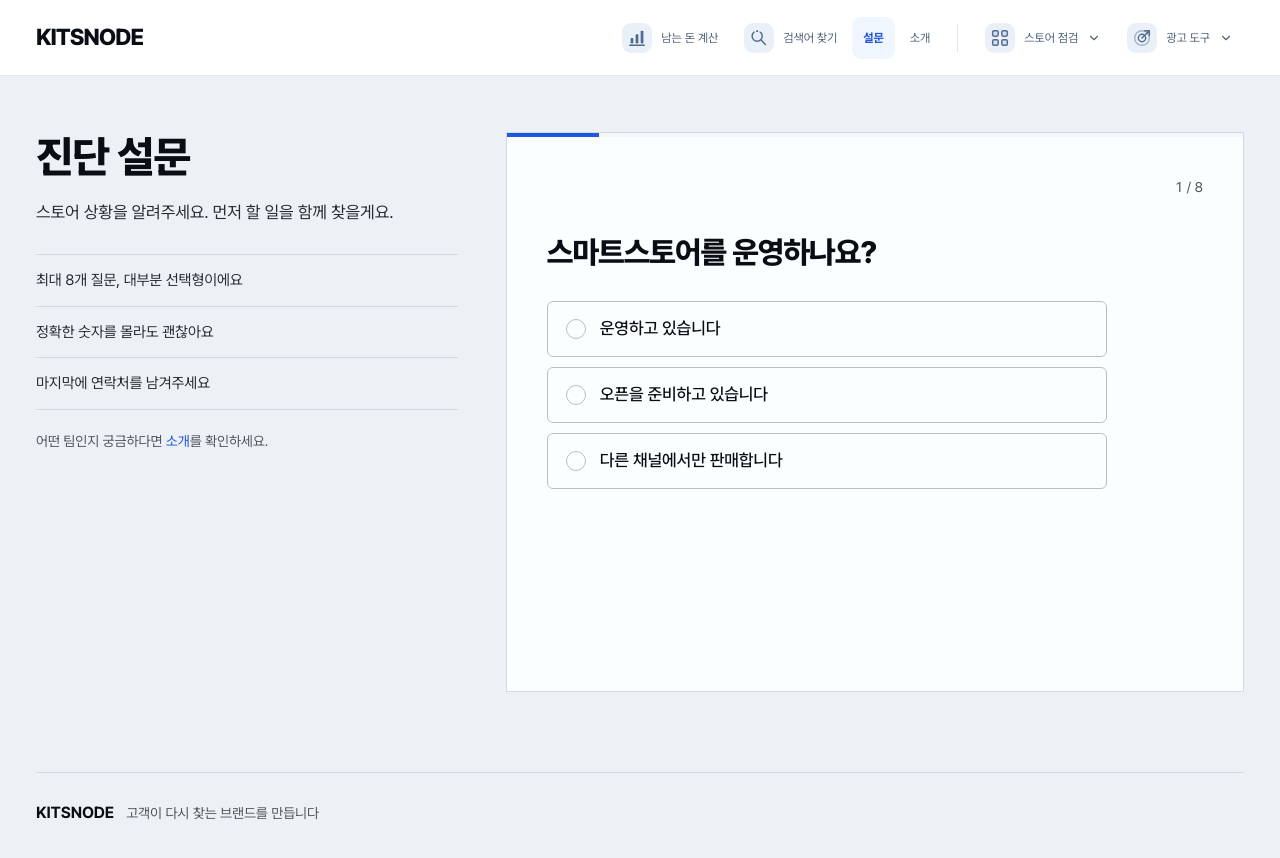
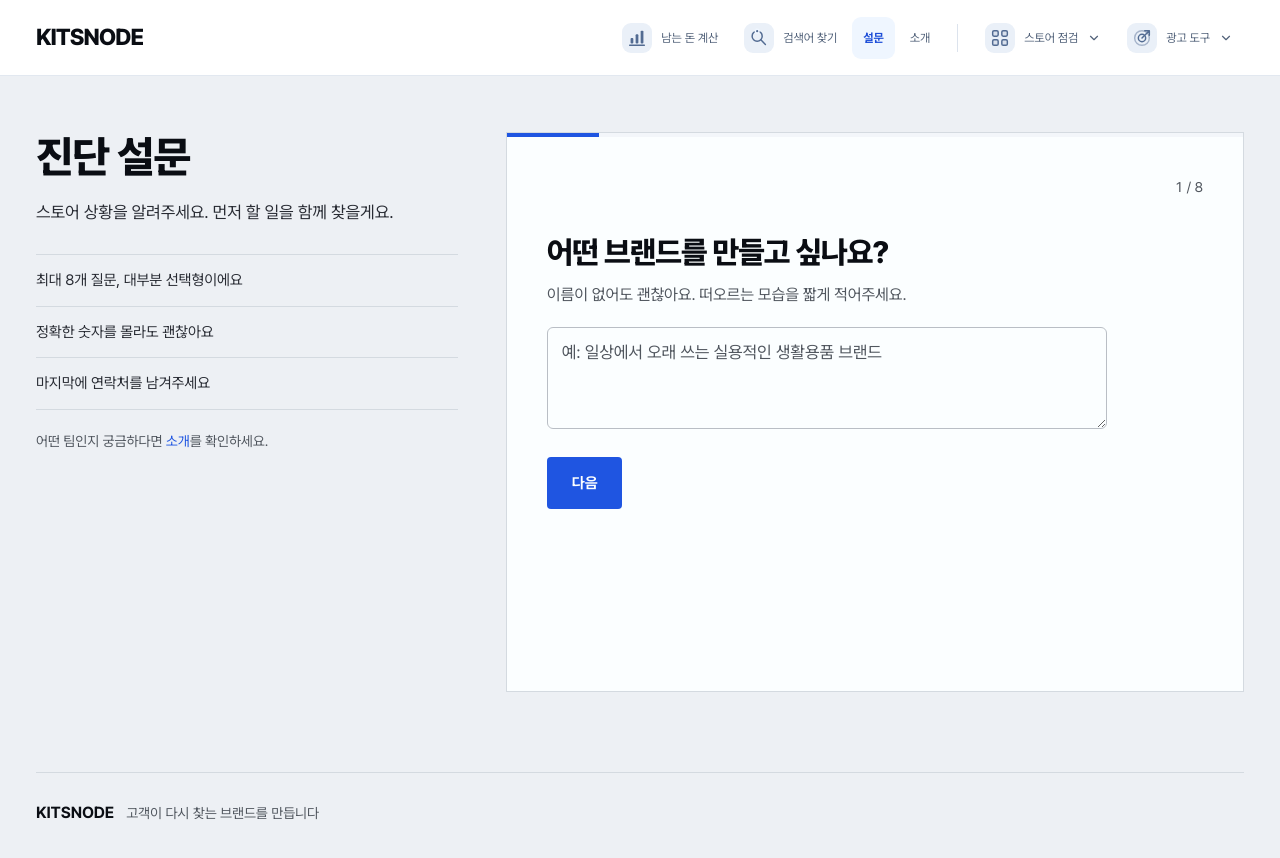
Before and after one commit to heetae1120/Kitsnode, a Next.js app: page /tools/survey in a window 1280 px wide. Shown: the top 858 px of the page. Built offline with nearby package versions, Linux system fonts and the light colour scheme.

Commit message:
Ask about brand vision, customers and preparation needs

```diff
--- a/src/components/store-survey.tsx
+++ b/src/components/store-survey.tsx
@@ -5,105 +5,26 @@ import { ArrowLeft, Check, Loader2 } from "lucide-react";
 import { consultationEndpoint } from "@/lib/consultation-api";
 
 type Answers = {
-  status: string;
-  category: string;
-  categoryOther: string;
-  revenue: string;
-  adMode: string;
-  adSpend: string;
-  pains: string[];
-  goal: string;
+  brandVision:string; audience:string; category:string; categoryOther:string;
+  stage:string; budget:string; support:string[]; brandGoal:string;
 };
-
 type Step =
-  | {
-      id: keyof Answers;
-      kind: "single" | "multi";
-      title: string;
-      hint?: string;
-      options: string[];
-      skip?: (a: Answers) => boolean;
-    }
-  | { id: "goal"; kind: "text"; title: string; hint: string; placeholder: string }
-  | { id: "contact"; kind: "contact"; title: string; hint: string };
-
-const NO_ADS = "광고를 하지 않습니다";
-const OTHER = "기타";
-
-const steps: Step[] = [
-  {
-    id: "status",
-    kind: "single",
-    title: "스마트스토어를 운영하나요?",
-    options: ["운영하고 있습니다", "오픈을 준비하고 있습니다", "다른 채널에서만 판매합니다"],
-  },
-  {
-    id: "category",
-    kind: "single",
-    title: "어떤 상품을 판매하시나요?",
-    hint: "가장 많이 파는 상품을 고르세요.",
-    options: ["생활·주방", "뷰티·헬스", "패션·잡화", "식품", "디지털·가전", "유아·반려동물", OTHER],
-  },
-  {
-    id: "revenue",
-    kind: "single",
-    title: "지난달 매출은 얼마인가요?",
-    hint: "대략적인 구간이면 충분합니다.",
-    options: ["아직 매출이 없습니다", "1천만 원 미만", "1천만~5천만 원", "5천만~1억 원", "1억 원 이상"],
-  },
-  {
-    id: "adMode",
-    kind: "single",
-    title: "광고는 누가 관리하나요?",
-    options: ["직접 운영합니다", "대행사에 맡기고 있습니다", NO_ADS],
-  },
-  {
-    id: "adSpend",
-    kind: "single",
-    title: "한 달 광고비는 얼마인가요?",
-    hint: "대행 수수료를 뺀 광고비예요.",
-    options: ["100만 원 미만", "100만~500만 원", "500만~1,000만 원", "1,000만 원 이상"],
-    skip: (a) => a.adMode === NO_ADS,
-  },
-  {
-    id: "pains",
-    kind: "multi",
-    title: "요즘 가장 답답한 점을 모두 골라 주세요",
-    hint: "여러 개를 고를 수 있습니다.",
-    options: [
-      "광고를 끄면 순위와 매출이 바로 떨어집니다",
-      "광고 매출은 나는데 이익이 없습니다",
-      "대행사 보고서를 믿기 어렵습니다",
-      "재구매나 브랜드 검색이 늘지 않습니다",
-      "상품 설명과 리뷰가 부족합니다",
-      "무엇부터 해야 할지 모르겠습니다",
-    ],
-  },
-  {
-    id: "goal",
-    kind: "text",
-    title: "6개월 뒤, 스토어가 어떤 모습이면 좋겠나요?",
-    hint: "한두 줄이면 됩니다. 건너뛰어도 괜찮습니다.",
-    placeholder: "예: 광고비를 줄여도 매출이 유지됐으면 좋겠어요",
-  },
-  {
-    id: "contact",
-    kind: "contact",
-    title: "결과를 받아 보실 연락처를 남겨 주세요",
-    hint: "답변을 보고 상담을 준비할게요.",
-  },
+ | {id:'category'|'stage'|'budget';kind:'single';title:string;hint?:string;options:string[]}
+ | {id:'support';kind:'multi';title:string;hint?:string;options:string[]}
+ | {id:'brandVision'|'audience'|'brandGoal';kind:'text';title:string;hint:string;placeholder:string;optional?:boolean}
+ | {id:'contact';kind:'contact';title:string;hint:string};
+const OTHER='기타';
+const steps:Step[]=[
+ {id:'brandVision',kind:'text',title:'어떤 브랜드를 만들고 싶나요?',hint:'이름이 없어도 괜찮아요. 떠오르는 모습을 짧게 적어주세요.',placeholder:'예: 일상에서 오래 쓰는 실용적인 생활용품 브랜드'},
+ {id:'audience',kind:'text',title:'누구에게 사랑받는 브랜드이고 싶나요?',hint:'고객의 생활이나 고민을 떠올려 보세요.',placeholder:'예: 작은 집에서도 편하게 살고 싶은 1인 가구'},
+ {id:'category',kind:'single',title:'어떤 상품으로 시작하고 싶나요?',options:['생활·주방','뷰티·헬스','패션·잡화','식품','디지털·가전','유아·반려동물',OTHER]},
+ {id:'stage',kind:'single',title:'지금 어디까지 준비했나요?',options:['아이디어를 정리하고 있어요','상품·샘플을 준비하고 있어요','이미 판매하고 있어요','기존 브랜드를 새롭게 바꾸고 싶어요']},
+ {id:'budget',kind:'single',title:'브랜드 준비에 얼마까지 쓸 수 있나요?',hint:'상품·디자인·판매 준비를 합친 전체 예산이에요.',options:['500만 원 미만','500만~2천만 원','2천만~5천만 원','5천만 원 이상','아직 정하지 못했어요']},
+ {id:'support',kind:'multi',title:'어떤 준비를 함께하고 싶나요?',hint:'여러 개를 고를 수 있어요.',options:['브랜드 방향·고객 정리','상품 기획·소싱·수입','이름·로고·패키지','인증·물류·판매 준비','온라인 스토어·상세페이지','홍보·판매 성장','전체적으로 점검하고 싶어요']},
+ {id:'brandGoal',kind:'text',title:'6개월 뒤, 어떤 브랜드가 되길 바라나요?',hint:'작은 목표도 좋아요. 아직 모르겠다면 건너뛰세요.',placeholder:'예: 첫 고객 100명이 다시 찾는 브랜드',optional:true},
+ {id:'contact',kind:'contact',title:'함께 이야기할 연락처를 남겨주세요',hint:'답변을 바탕으로 브랜드 상담을 준비할게요.'},
 ];
-
-const empty: Answers = {
-  status: "",
-  category: "",
-  categoryOther: "",
-  revenue: "",
-  adMode: "",
-  adSpend: "",
-  pains: [],
-  goal: "",
-};
+const empty:Answers={brandVision:'',audience:'',category:'',categoryOther:'',stage:'',budget:'',support:[],brandGoal:''};
 
 export function StoreSurvey() {
   const [answers, setAnswers] = useState<Answers>(empty);
@@ -116,7 +37,7 @@ export function StoreSurvey() {
   const heading = useRef<HTMLHeadingElement>(null);
   const first = useRef(true);
 
-  const active = steps.filter((s) => !("skip" in s && s.skip?.(answers)));
+  const active = steps;
   const step = active[Math.min(index, active.length - 1)];
   const position = Math.min(index, active.length - 1);
 
@@ -140,21 +61,19 @@ export function StoreSurvey() {
   function choose(option: string) {
     if (step.kind !== "single") return;
     const update = { ...answers, [step.id]: option } as Answers;
-    if (step.id === "adMode" && option === NO_ADS) update.adSpend = "";
     setAnswers(update);
     if (!(step.id === "category" && option === OTHER)) {
       setError("");
-      // advance after the selection is seen
-      window.setTimeout(() => setIndex((i) => i + 1), 180);
+      setIndex((i) => Math.min(i + 1, active.length - 1));
     }
   }
   function toggle(option: string) {
     setError("");
     setAnswers((a) => ({
       ...a,
-      pains: a.pains.includes(option)
-        ? a.pains.filter((p) => p !== option)
-        : [...a.pains, option],
+      support: a.support.includes(option)
+        ? a.support.filter((p) => p !== option)
+        : [...a.support, option],
     }));
   }
   function continueStep() {
@@ -162,9 +81,12 @@ export function StoreSurvey() {
       setError("하나를 골라 주세요.");
       return;
     }
-    if (step.kind === "multi" && !answers.pains.length) {
+    if (step.kind === "multi" && !answers.support.length) {
       setError("하나 이상 골라 주세요.");
       return;
+    }
+    if(step.kind==='text'&&!step.optional&&!answers[step.id].trim()){
+      setError('한두 줄로 적어 주세요.');return;
     }
     next();
   }
@@ -319,7 +241,7 @@ export function StoreSurvey() {
                 key={option}
                 type="button"
                 role="checkbox"
-                aria-checked={answers.pains.includes(option)}
+                aria-checked={answers.support.includes(option)}
                 onClick={() => toggle(option)}
               >
                 <span className="sv-box" aria-hidden>
@@ -337,9 +259,9 @@ export function StoreSurvey() {
             <textarea
               rows={3}
               maxLength={500}
-              value={answers.goal}
+              value={answers[step.id]}
               placeholder={step.placeholder}
-              onChange={(e) => setAnswers({ ...answers, goal: e.target.value })}
+              onChange={(e) => setAnswers({ ...answers, [step.id]: e.target.value })}
             />
           </label>
         )}
@@ -372,7 +294,7 @@ export function StoreSurvey() {
             ))}
             <p className="sv-note">
               수집 항목: 상호명, 이름과 직급, 연락처, 스토어 주소(선택), 설문 답변.
-              목적: 진단 결과 안내와 상담 연락. 관리자만 열람하며 목적을 달성하면
+              목적: 브랜드 상담 준비와 연락. 관리자만 열람하며 목적을 달성하면
               삭제합니다. 동의하지 않으실 수 있으나 그 경우 접수가 되지 않습니다.
             </p>
             <label className="sv-consent">
@@ -409,7 +331,7 @@ export function StoreSurvey() {
             {(step.kind !== "single" || (step.id === "category" && answers.category === OTHER) || answers[step.id]) && (
               <div className="sv-next">
                 <button type="button" className="kp-button primary" onClick={continueStep}>
-                  {step.kind === "text" && !answers.goal.trim() ? "건너뛰기" : "다음"}
+                  {step.kind === "text" && step.optional && !answers[step.id].trim() ? "건너뛰기" : "다음"}
                 </button>
                 {step.kind !== "text" && <span>Enter 키로도 넘어갈 수 있습니다</span>}
               </div>
```
